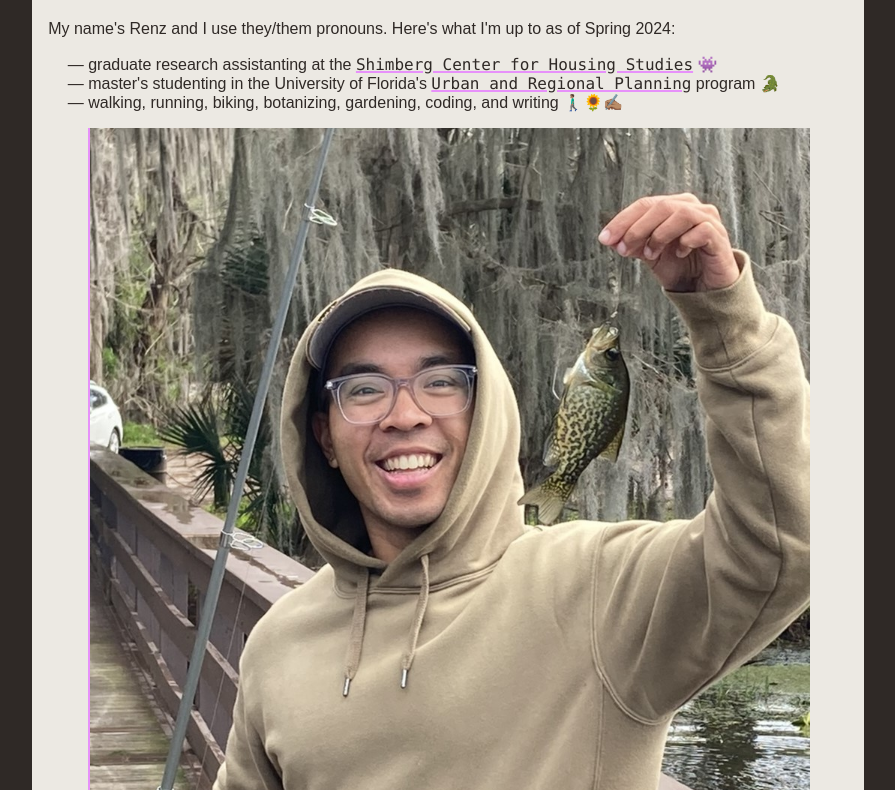
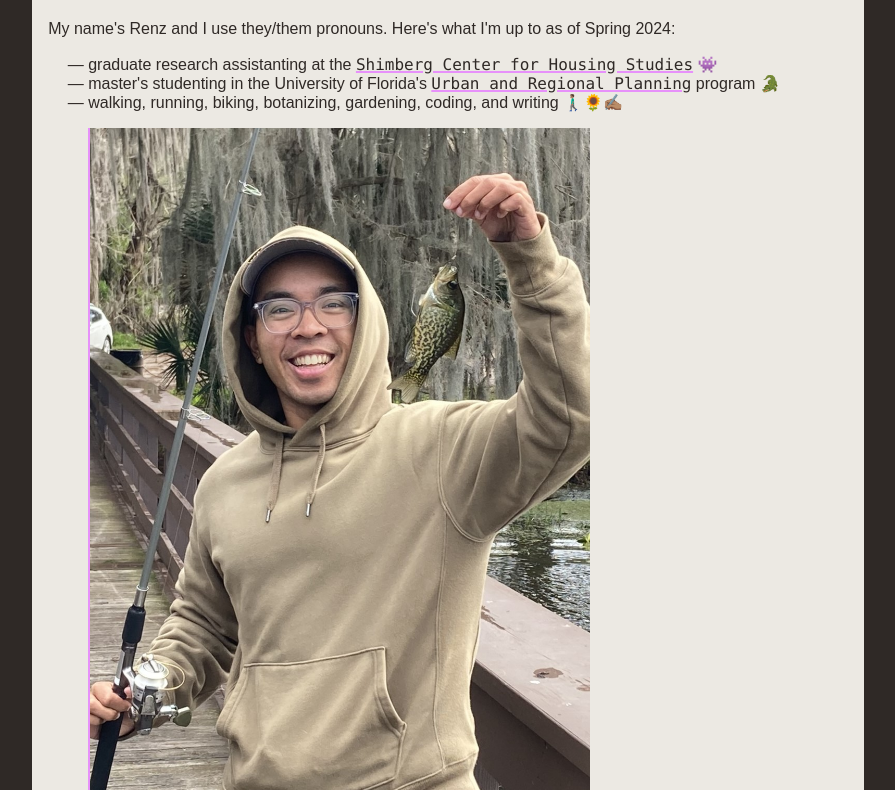
Before and after one commit to scrubgay/scrubgay.github.io, a plain HTML site: page index.html in a window 1280 px wide. Shown: the part 450-1240 px from the top of the page, without its empty margins (39-934 px from the left). Drawn offline with Linux system fonts and the light colour scheme.

Commit message:
oops wrong thing

```diff
--- a/index.html
+++ b/index.html
@@ -32,7 +32,7 @@
 <li>walking, running, biking, botanizing, gardening, coding, and writing 🚶🏽‍♂️🌻✍🏽</li>
 </ul>
 <figure>
-    <img src="/media/renz.jpg" alt="Renz smiles with their first crappie catch">
+    <img src="/media/renz.jpg" style="width: min(75%, 500px)" alt="Renz smiles with their first crappie catch">
     <figcaption>My first crappie catch. Photo credit to Matteo Cleary</figcaption>
 </figure>
 
```
Also changed, not shown: projects.html (+1 -1 lines), 2 other files.
